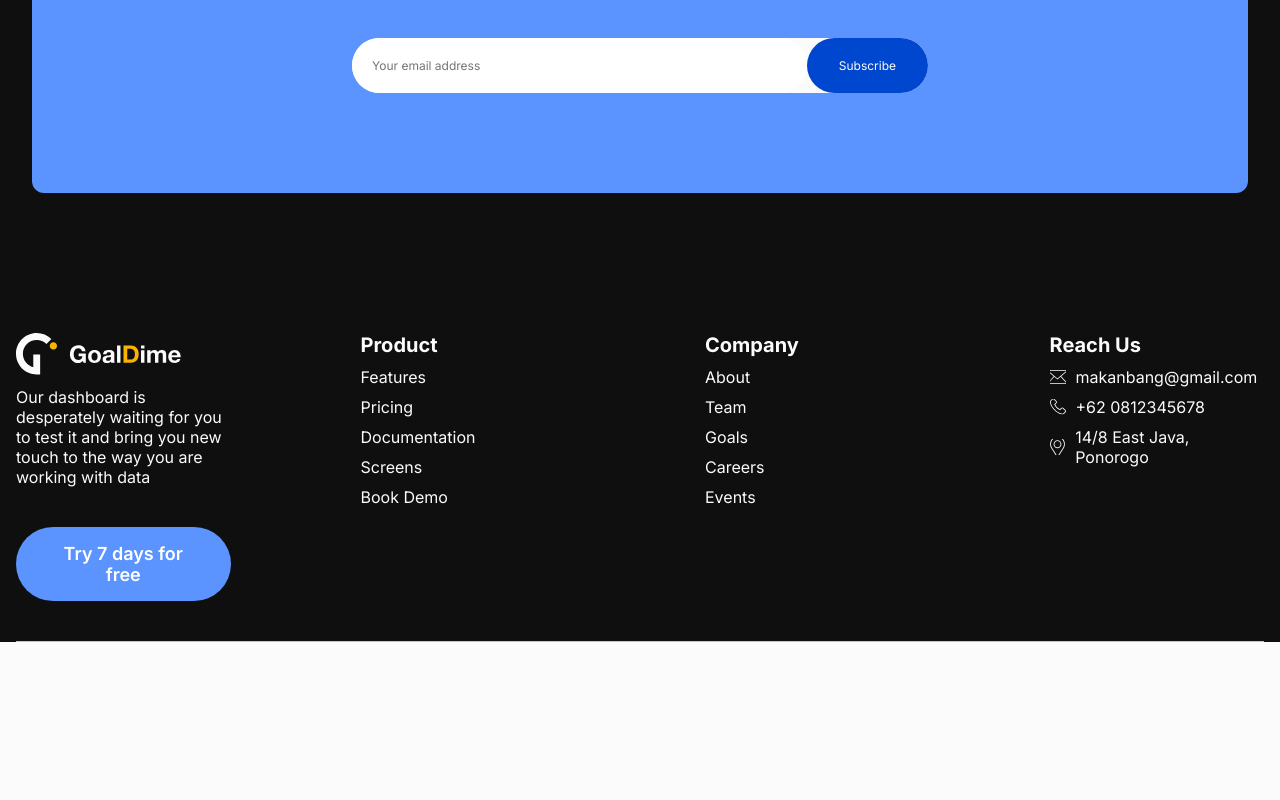
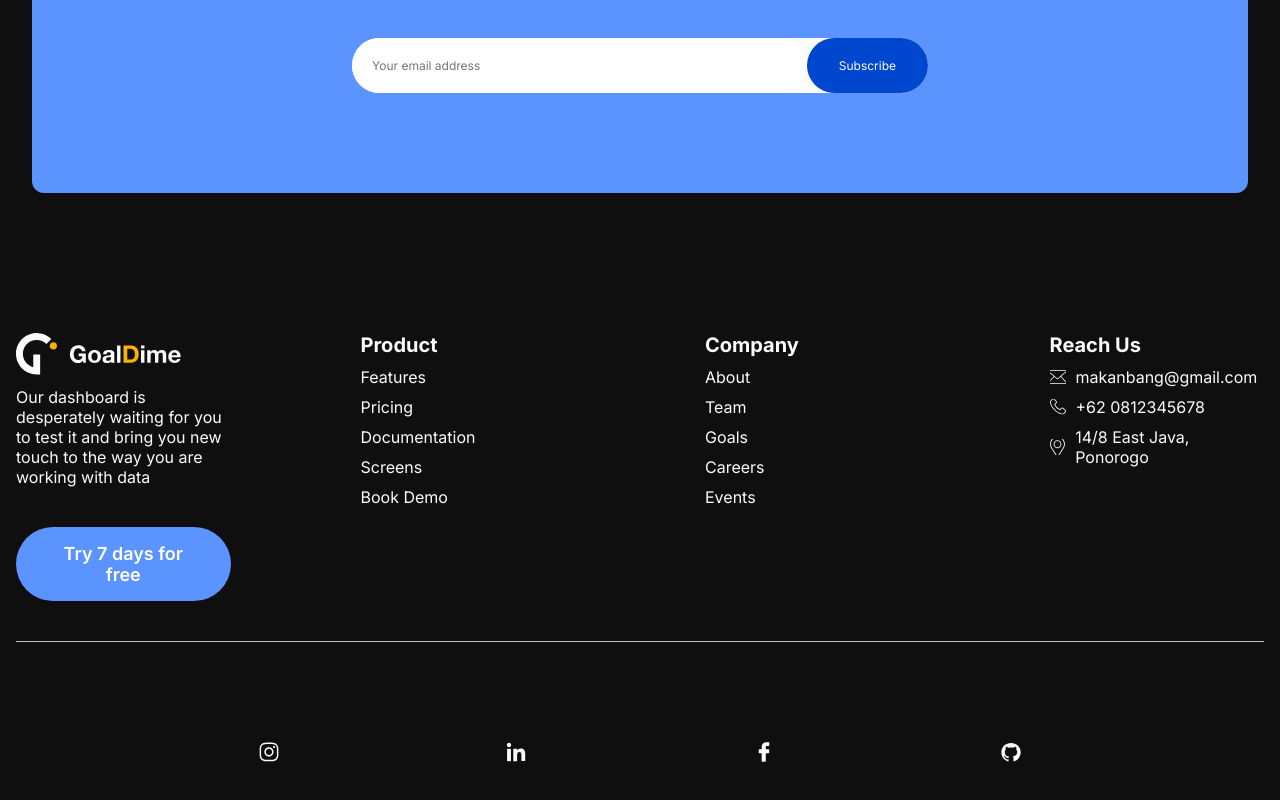
Before and after one commit to pujiragil/goaldime, a Next.js app: page / in a window 1280 px wide. Shown: the part 9761-10561 px from the top of the page. Before the commit the page ends 10403 px from the top, so only its background shows below. Built offline with nearby package versions, Linux system fonts and the light colour scheme.

Commit message:
add some icon to footer

```diff
--- a/components/Footer/SocialMedia.tsx
+++ b/components/Footer/SocialMedia.tsx
@@ -0,0 +1,54 @@
+import styled from "styled-components";
+import { Container } from "../Global";
+
+const SocialWrapper = styled.main`
+  display: flex;
+  flex-direction: column;
+  gap: 20px;
+`
+
+const IconWrapper = styled.div`
+  display: flex;
+  align-items: center;
+  justify-content: space-evenly;
+`
+
+const IconLink = styled.a`
+  text-decoration: none;
+  width: fit-content;
+`
+
+const Icon = styled.img`
+  width: 20px;
+  height: 20px;
+  cursor: pointer;
+`
+
+interface SocialIconProps {
+  href: string;
+  src: string;
+  alt: string;
+}
+
+const SocialIcon = ({ href, src, alt }: SocialIconProps) => {
+  return (
+    <IconLink href={href} target={"_blank"}>
+      <Icon src={src} alt={alt} />
+    </IconLink>
+  )
+}
+
+export default function SocialMedia() {
+  return (
+    <Container smPadding="20px 1rem 2rem">
+      <SocialWrapper>
+        <IconWrapper>
+          <SocialIcon href="https://instagram.com/ragilsg_164" src="/instagram.svg" alt="instagram-icon" />
+          <SocialIcon href="https://linkedin.com/in/pujiragil" src="/linkedin.svg" alt="linkedin-icon" />
+          <SocialIcon href="https://web.facebook.com/profile.php?id=100073858291280" src="/facebook.svg" alt="facebook-icon" />
+          <SocialIcon href="https://github.com/pujiragil" src="/github.svg" alt="github-icon" />
+        </IconWrapper>
+      </SocialWrapper>
+    </Container>
+  )
+}
--- a/components/Footer/index.tsx
+++ b/components/Footer/index.tsx
@@ -1,6 +1,7 @@
 import styled from "styled-components";
 import Email from "../Email";
 import FooterSection from "./Footer";
+import SocialMedia from "./SocialMedia";
 
 const Background = styled.footer`
   background: ${({ theme }) => theme.colors.primary};
@@ -19,6 +20,7 @@ export default function Footer() {
       <Container>
         <Email />
         <FooterSection />
+        <SocialMedia />
       </Container>
     </Background>
   )
```
Also changed, not shown: public/github.svg.
